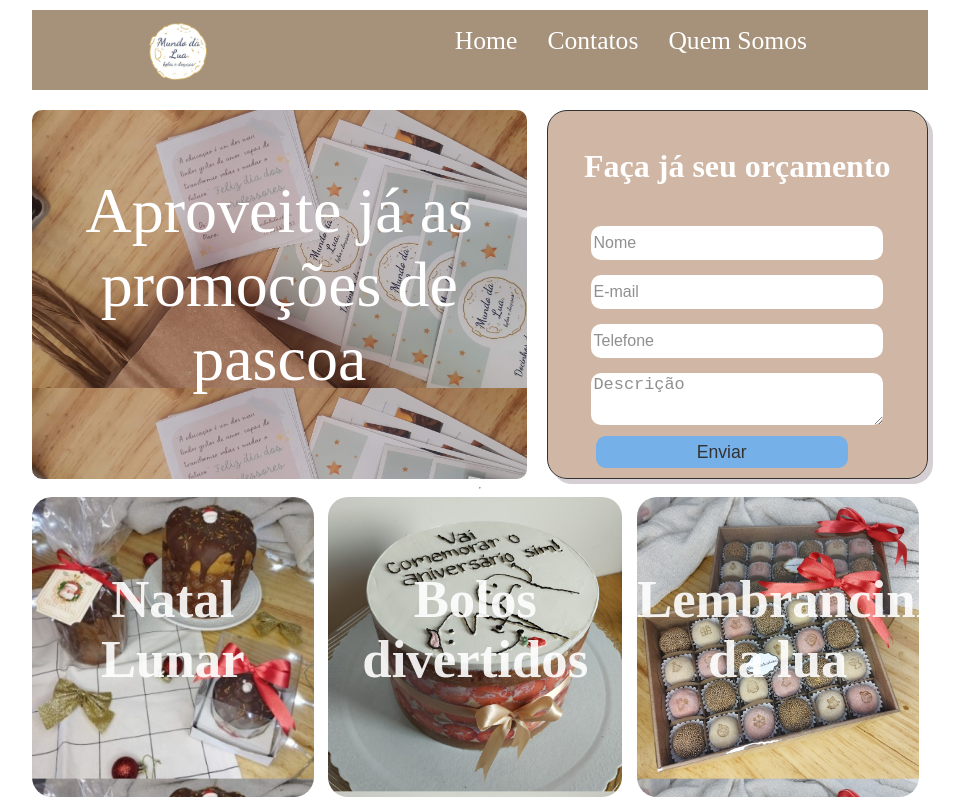
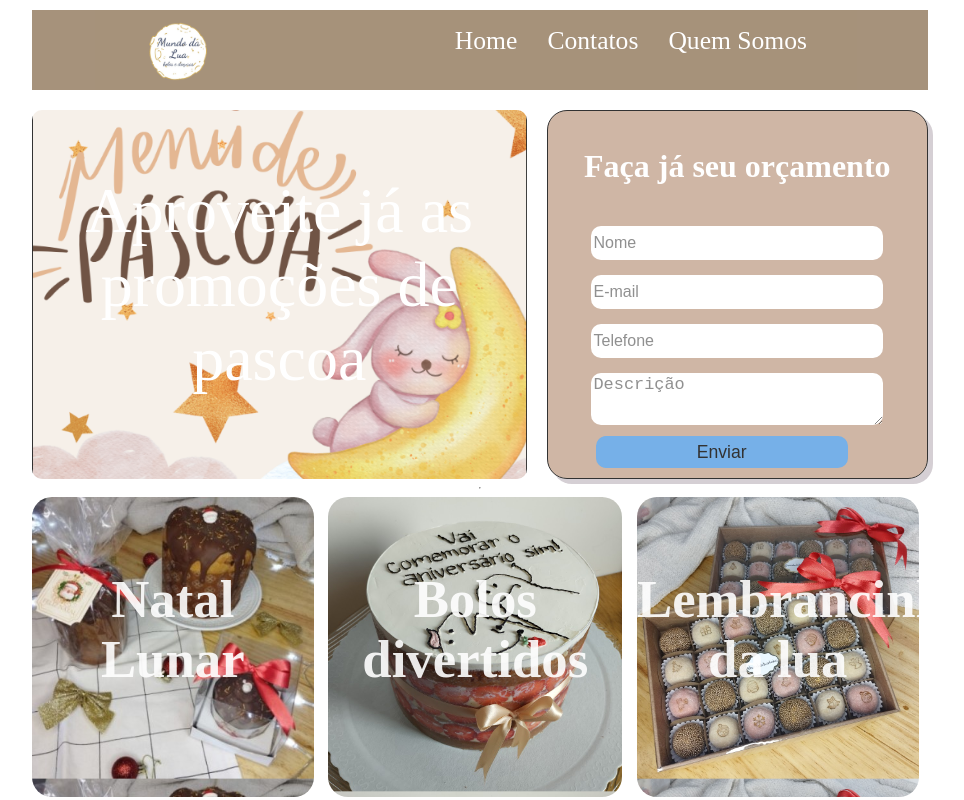
Before and after one commit to ftreitasyuri/mundo-da-lua-bolos, a Next.js app: page / in a window 1280 px wide. Shown: the top 800 px of the page, without its empty margins (160-1124 px from the left). Built offline with nearby package versions, Linux system fonts and the light colour scheme.

Commit message:
14º upload

```diff
--- a/src/components/Corpo/index.jsx
+++ b/src/components/Corpo/index.jsx
@@ -1,6 +1,7 @@
 import styles from '../../styles/Corpo.module.css'
-import { useState } from 'react';
+import { useState, useEffect } from 'react';
 import Link from 'next/link';
+
 
 export default function Corpo() {
 
@@ -50,12 +51,32 @@ export default function Corpo() {
     }
 
 
+
+
+        const [count, setCount] = useState(0)
+
+        useEffect(() =>{
+            // document.title = 'Você conseguiu'
+            document.getElementsByName('lateralEsquerda')
+            let url = 'https://drive.google.com/file/d/1s4wE-ZUtXc8zUSpAQflW5wDufXYPx9QM/view'
+            window.open(url, '_blank')
+
+
+        })
+
+
+
+
+
+
     return (
         <div id={styles.corpoForms}>
 
-            <div id={styles.latealEsquerda}>
-                <div id={styles.destaquePag}>
+            <div id={styles.latealEsquerda} >
+                <div id={styles.destaquePag} name={'lateralEsquerda'} onClick={() => setCount()}>
                     <p><Link className={styles.linkCorpo} href={'https://drive.google.com/file/d/1s4wE-ZUtXc8zUSpAQflW5wDufXYPx9QM/view'}>Aproveite já as promoções de pascoa</Link></p>
+                    {/* <p >Você clicou {count} vezes</p> */}
+                    {/* <button onClick={() => setCount(count + 1)} >Click aqui</button> */}
                 </div>
             </div>
 
--- a/src/styles/Corpo.module.css
+++ b/src/styles/Corpo.module.css
@@ -36,8 +36,8 @@
     /* height: 500px; */
     /* width: 45vw; */
     /* border: solid 2px red; */
-    background-image: url('../../public/imagensNatal/capaCerta.jpg');
-    /* background-repeat: no-repeat; */
+    background-image: url('../../public/imagens/CapaPascoa.png');
+    background-repeat: no-repeat;
     background-size: 100%;
     border-radius: 10px;
 
@@ -51,7 +51,9 @@
     /* border: solid 2px red; */
     color: #fff;
     /* font-size: 5em; */
-    }
+
+}
+
 
 #destaquePag p {
     z-index: 1;
```
Also changed, not shown: public/imagens/CapaPascoa - Copia.png (added), public/imagens/CapaPascoa.png (added).
